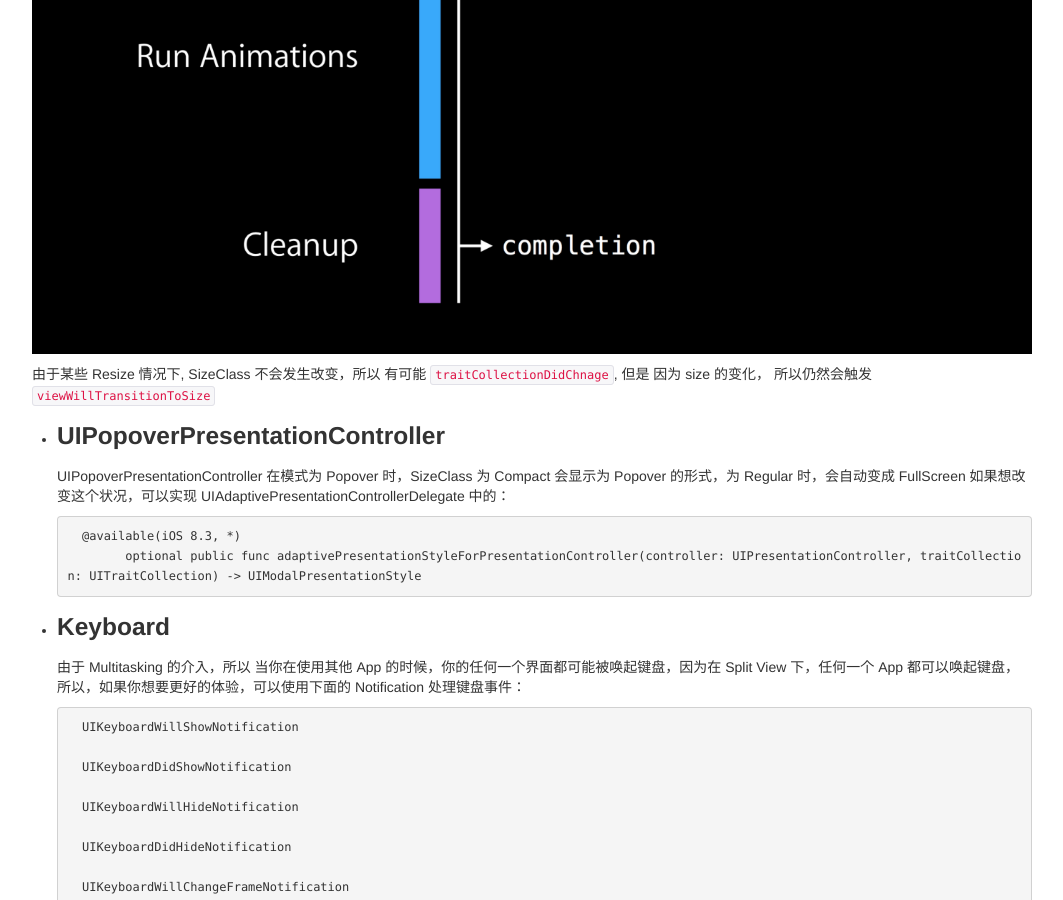
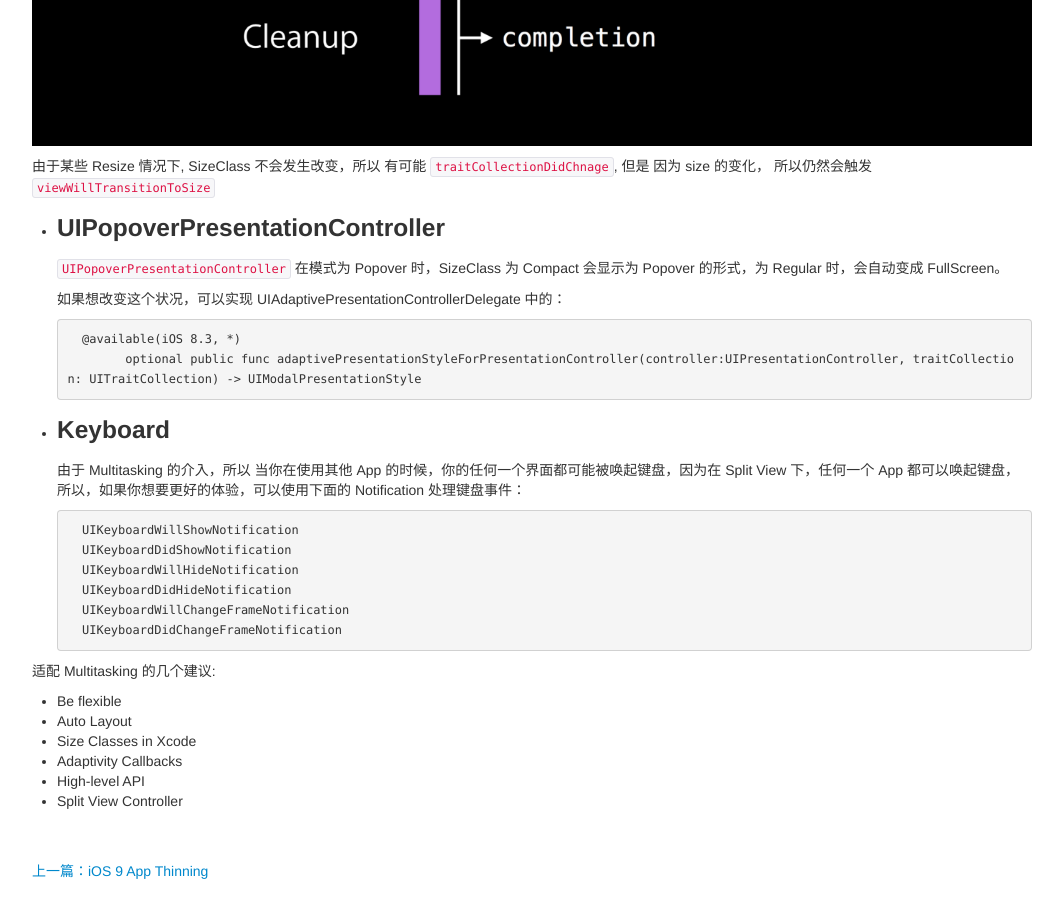
Before and after one commit to VioletHill/VioletHill.github.io, a Jekyll site: the page built from _posts/blog/2016-04-21-gettingstartwithmultitasking.md, in a window 1280 px wide and 900 px high, scrolled down 3747 px. Shown: the whole window, without its empty margins (108-1171 px from the left). Built offline with Jekyll 4.4.1, drawn with Linux system fonts in a browser that asks for light colours; Markdown is read by kramdown in place of the engine named in the settings; comment, search, counter and statistics services are not loaded; some of the changed text lies outside the part shown.

Commit message:
update format

```diff
--- a/_posts/blog/2016-04-21-gettingstartwithmultitasking.md
+++ b/_posts/blog/2016-04-21-gettingstartwithmultitasking.md
@@ -35,6 +35,8 @@ Split View 的概念就是你可以在一个 iPad 中同时使用 2 个 App, 就
 * 让设备支持所有方向 （Portrait, Upside Down, Landscape Left, Landscape Right）
 * 使用 Launch Storyboards
 
+---
+
 对于所有的 UI 适配，使用 AutoLayout（在 iOS 9 以后， AutoLayout 支持了 Right-to-left language） 适配，否则，你的 App 很难适配 Multitasking， 由于 Multitasking 的特殊性，以下几个代码需要更新到新版本：
 
 * ###UIScreen & UIWindows
@@ -104,40 +97,30 @@ Split View 的概念就是你可以在一个 iPad 中同时使用 2 个 App, 就
 由于某些 Resize 情况下,  SizeClass 不会发生改变，所以 有可能 `traitCollectionDidChnage`, 但是 因为 size 的变化， 所以仍然会触发 `viewWillTransitionToSize`
 
 * ### UIPopoverPresentationController
-	UIPopoverPresentationController 在模式为 Popover 时，SizeClass 为 Compact 会显示为 Popover 的形式，为 Regular 时，会自动变成 FullScreen
+	`UIPopoverPresentationController` 在模式为 Popover 时，SizeClass 为 Compact 会显示为 Popover 的形式，为 Regular 时，会自动变成 FullScreen。
+
 	如果想改变这个状况，可以实现 UIAdaptivePresentationControllerDelegate 中的：
 
 		@available(iOS 8.3, *)
-    	optional public func adaptivePresentationStyleForPresentationController(controller: UIPresentationController, traitCollection: UITraitCollection) -> UIModalPresentationStyle
+    	optional public func adaptivePresentationStyleForPresentationController(controller:UIPresentationController, traitCollection: UITraitCollection) -> UIModalPresentationStyle
 
 * ### Keyboard
 
 	由于 Multitasking 的介入，所以 当你在使用其他 App 的时候，你的任何一个界面都可能被唤起键盘，因为在 Split View 下，任何一个 App 都可以唤起键盘，所以，如果你想要更好的体验，可以使用下面的 Notification 处理键盘事件：
 
-
 		UIKeyboardWillShowNotification
-
 		UIKeyboardDidShowNotification
-
 		UIKeyboardWillHideNotification
-
 		UIKeyboardDidHideNotification
-
 		UIKeyboardWillChangeFrameNotification
-
 		UIKeyboardDidChangeFrameNotification
 
 
 适配 Multitasking 的几个建议:
 
 *  Be flexible
-
 *  Auto Layout
-
 *  Size Classes in Xcode
-
 *  Adaptivity Callbacks
-
 *  High-level API
-
 *  Split View Controller
```
Also changed, not shown: other parts of _posts/blog/2016-04-21-gettingstartwithmultitasking.md (+10 -19 lines), _layouts/post.md (renamed from _layouts/post.html).
